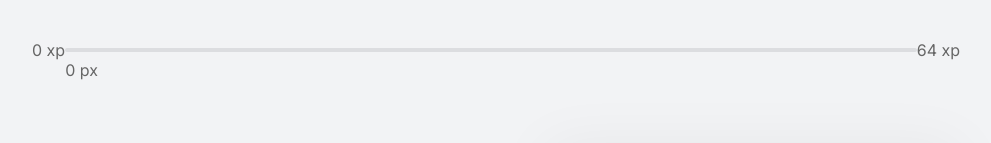
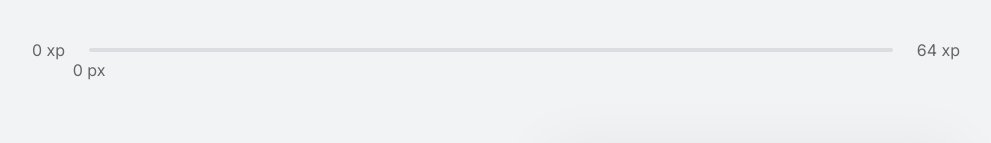
Before and after one commit to eduardomantz291/nlw-4-react-next-moveit, a Next.js app: page / in a window 1280 px wide. Shown: the top 143 px of the page, without its empty margins (144-1135 px from the left). Built offline with nearby package versions, Linux system fonts and the light colour scheme.

Commit message:
bug de estilo da barra de experiencia

```diff
--- a/src/styles/components/ExperienceBar.module.css
+++ b/src/styles/components/ExperienceBar.module.css
@@ -1,29 +1,30 @@
-.experienceBar {
+
+.experienceBar{
   display: flex;
   align-items: center;
 }
 
-.experienceBar span {
+.experienceBar span{
   font-size: 1rem;
 }
 
-.experienceBar > div {
+.experienceBar > div{
   flex: 1;
   height: 4px;
   border-radius: 4px;
   background: var(--gray-line);
-  margin: 0, 1.5rem;
+  margin: 0 1.5rem;
   position: relative;
 }
 
-.experienceBar > div div {
+.experienceBar > div > div{
   height: 4px;
   border-radius: 4px;
   background: var(--green);
 }
 
-span.currentExperience {
+span.currentExperience{
   position: absolute;
   top: 12px;
-  transform: translateY(-50);
+  transform: translateX(-50%);
 }
```
